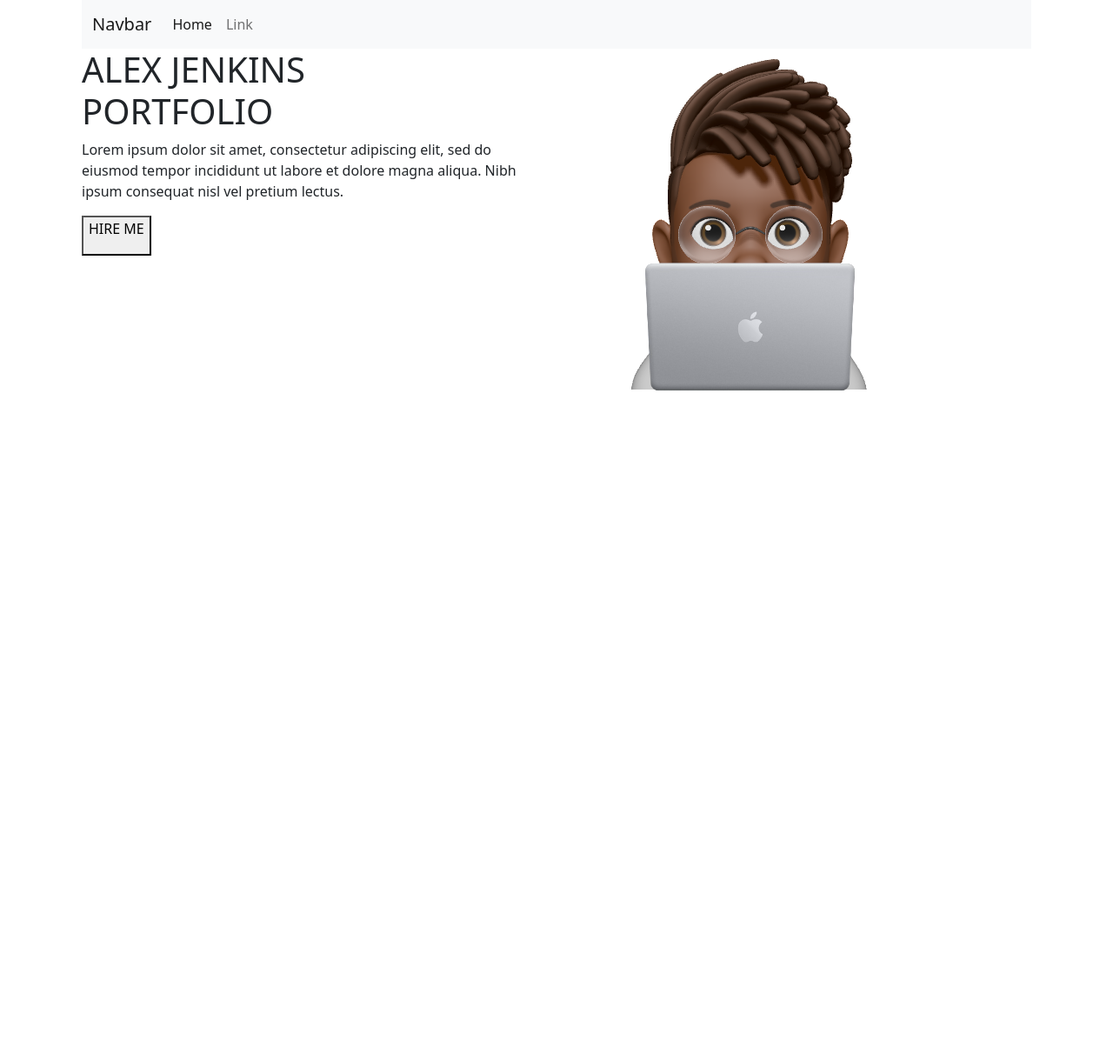
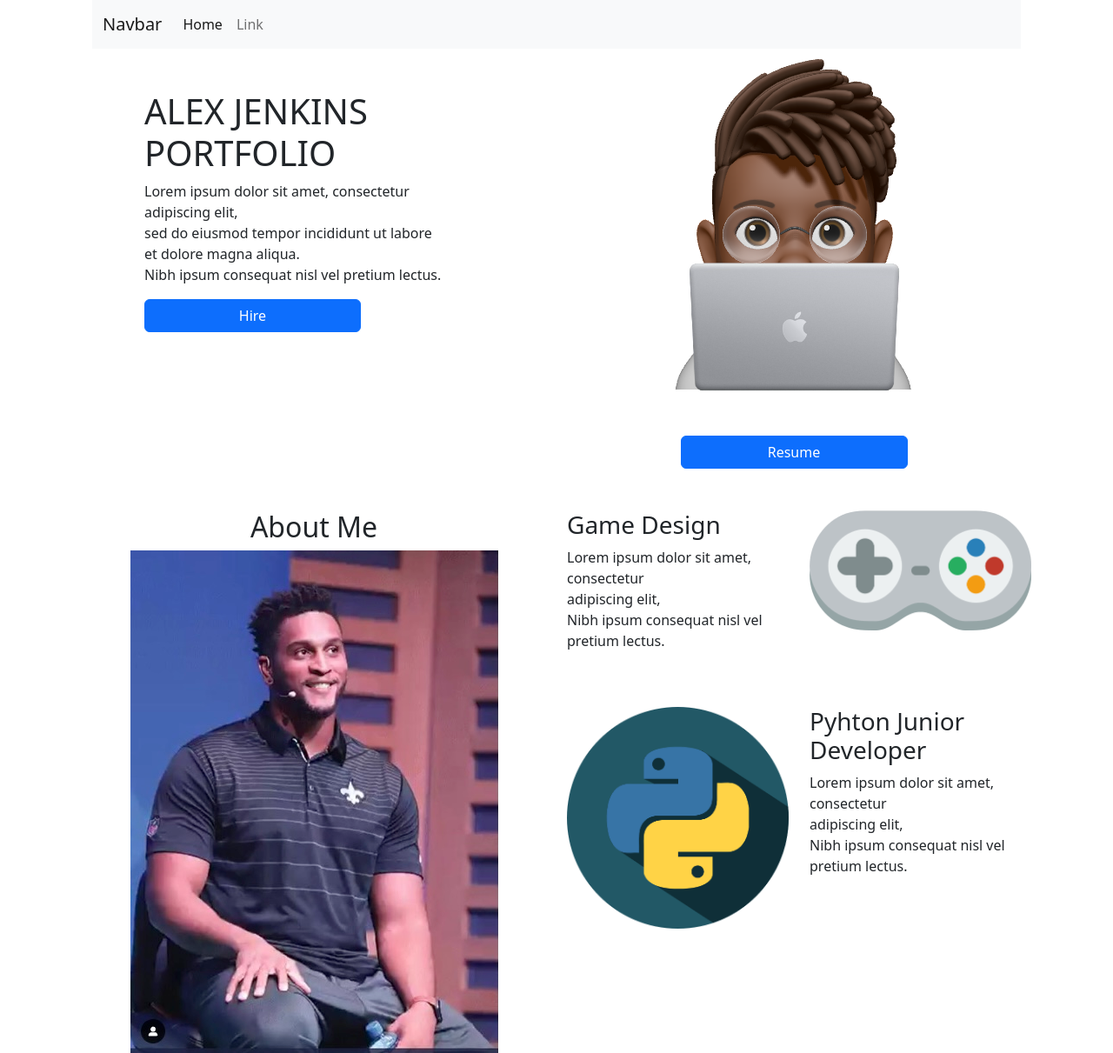
Before and after one commit to AJenkinsSolutions/Porfolio-Website, a Flask app: page / in a window 1280 px wide. Shown: the whole page at 87% size. Before the commit the page ends 450 px from the top, so only its background shows below. Run offline with Flask 2, Linux system fonts and the light colour scheme.

Commit message:
Add Section 2, Add controller & Python Icons

```diff
--- a/templates/index.html
+++ b/templates/index.html
@@ -4,7 +4,7 @@
 {%block content%}
 
 
-<section>
+<section class="container">
 
         <div class="container">
       <nav class="navbar navbar-expand-lg bg-light">
@@ -28,23 +28,36 @@
 </nav>
         </div>
     <div class="container">
-    <div class="row">
+
+        <div class="row">
+
         <div class="col-lg-6">
-            <h1>ALEX JENKINS <br>PORTFOLIO
-            </h1>
-            <p>
-                Lorem ipsum dolor sit amet, consectetur adipiscing elit,
-                sed do eiusmod tempor incididunt ut labore et dolore magna aliqua.
-                Nibh ipsum consequat nisl vel pretium lectus.
-            </p>
-            <button>
-                <p>HIRE ME</p>
-            </button>
+
+            <div class="container .mx-auto m-5">
+            <h1>ALEX JENKINS <br>PORTFOLIO</h1>
+                <p>
+                Lorem ipsum dolor sit amet, consectetur<br>
+                adipiscing elit,<br>
+                sed do eiusmod tempor incididunt ut labore <br>
+                et dolore magna aliqua.<br>
+                Nibh ipsum consequat nisl vel pretium lectus.<br>
+                </p>
+            <div class="d-grid col-6"><a class="btn btn-primary" href="#" role="button">Hire</a></div>
+            </div>
+
         </div>
         <div class="col-lg-6">
-            <h2>
-        <img src="static/img/coding-memoji.png">
-         </h2>
+
+        <div class="text-center">
+        <img src="static/img/coding-memoji.png" class="img-fluid">
+        </div>
+
+            <br>
+            <div class="d-grid col-6 mx-auto">
+         <a class="btn btn-primary" href="#" role="button">
+             Resume
+         </a>
+            </div>
         </div>
     </div>
     </div>
@@ -52,9 +65,50 @@
 
 
 </section>
-<section>
+<br>
+<br>
+<section class="container">
     <div class="container">
+        <div class="row">
+            <div class="col-lg-6">
+                <div class="text-center">
+                    <h2> About Me </h2>
+                    <img src="static/img/verticle-profile-stage.JPG" class="img-fluid">
+                </div>
+            </div>
+            <div class="col-lg-6">
+                <div class="row">
+                    <div class="col-lg-6">
+                        <h3>Game Design</h3>
+                        <p>
+                Lorem ipsum dolor sit amet, consectetur<br>
+                adipiscing elit,<br>
+                Nibh ipsum consequat nisl vel pretium lectus.<br>
+                </p>
+                    </div>
+                    <div class="col-lg-6">
+                        <img src="static/img/controller.png" class="img-fluid">
+                    </div>
+                </div>
+                <br>
+                <br>
+                <div class="row">
+                    <div class="col-lg-6">
+                        <img src="static/img/pyhton_icon.png" class="img-fluid">
+                    </div>
+                    <div class="col-lg-6">
+                        <h3>Pyhton Junior Developer</h3>
+                        <p>
+                Lorem ipsum dolor sit amet, consectetur<br>
+                adipiscing elit,<br>
+                Nibh ipsum consequat nisl vel pretium lectus.<br>
+                </p>
+                    </div>
+                    </div>
 
+                </div>
+            </div>
+        </div>
     </div>
 </section>
 {% endblock %}
```
Also changed, not shown: static/img/controller.png (added), static/img/pyhton_icon.png (added).
